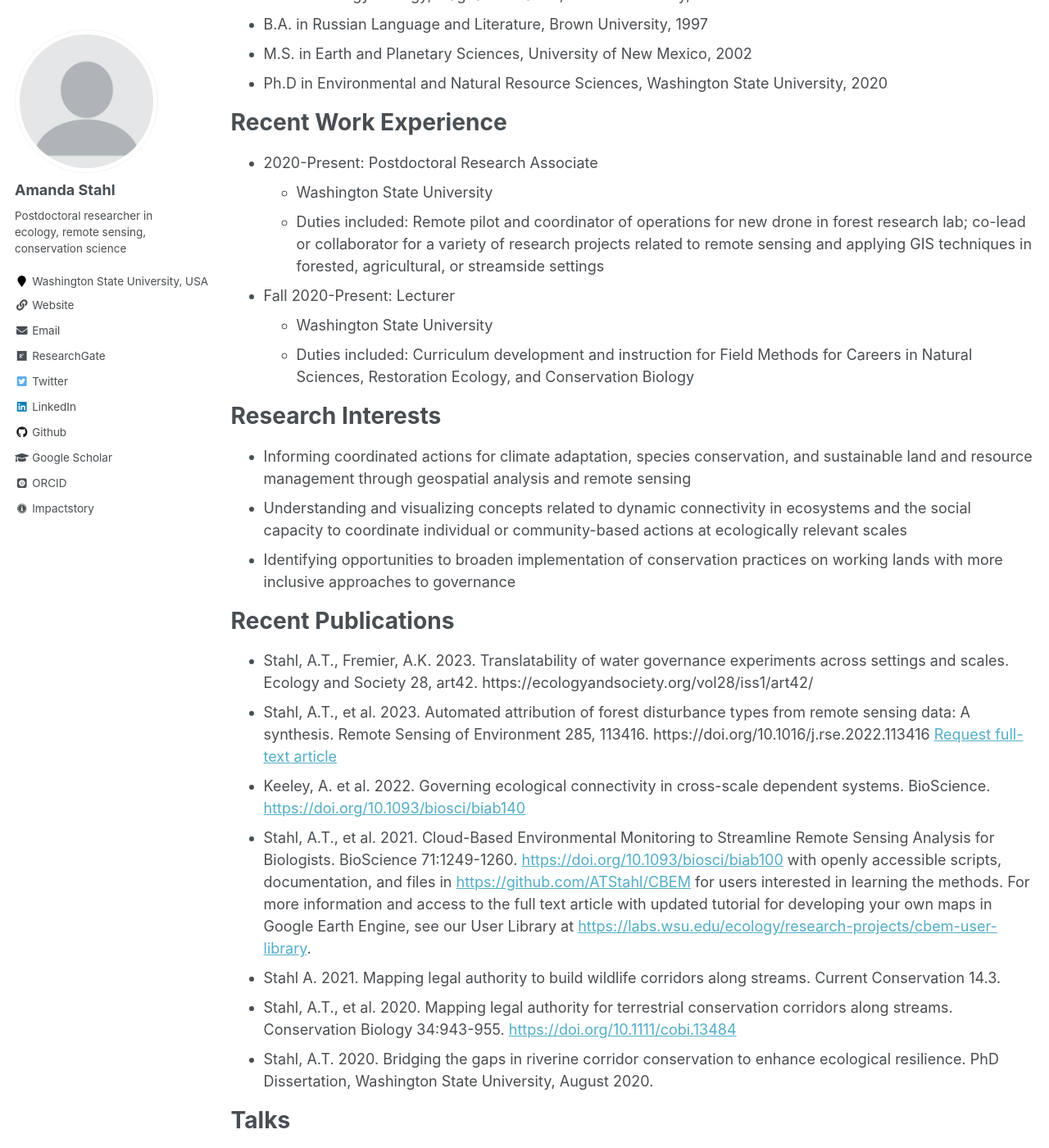
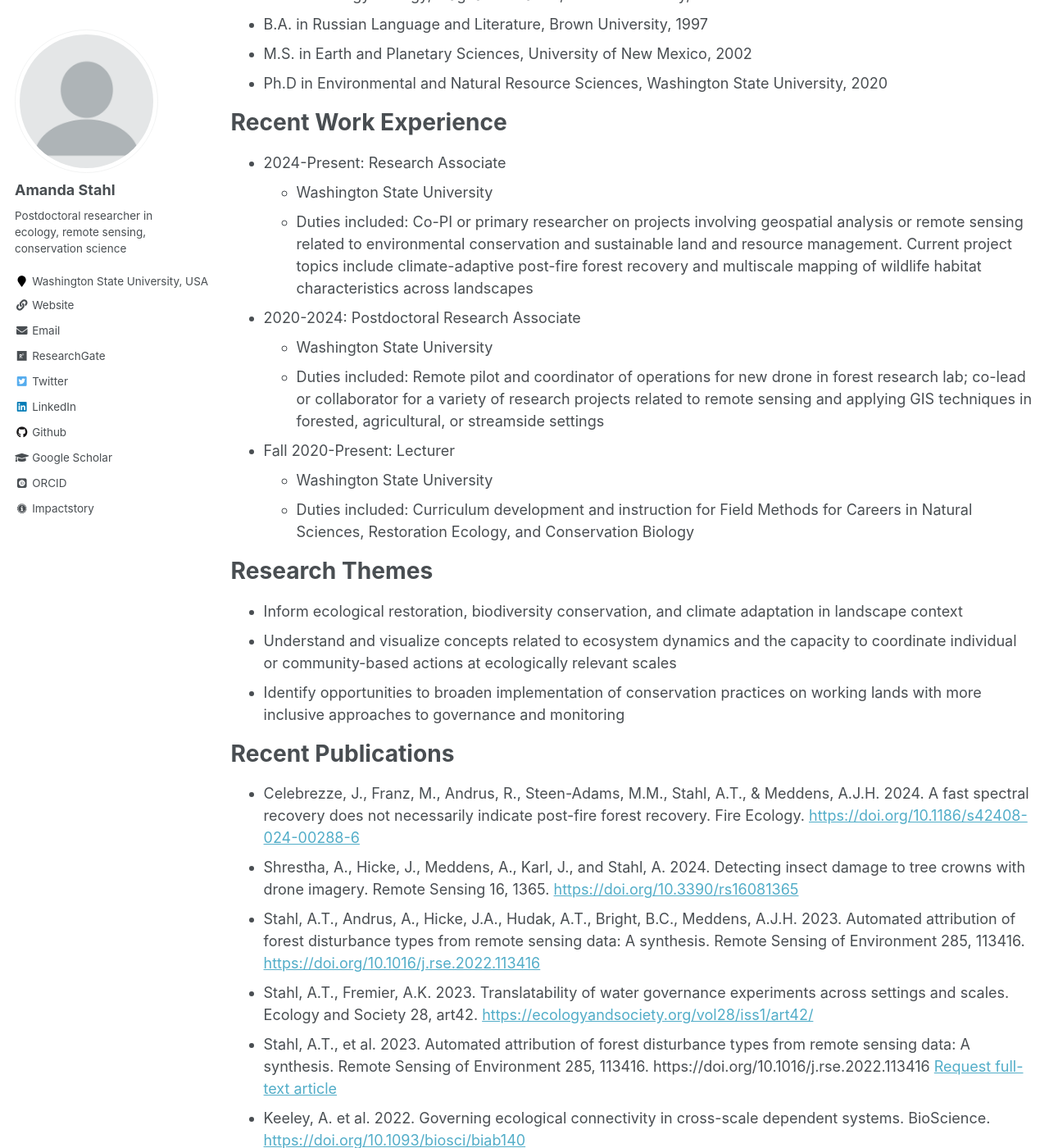
Before and after one commit to ATStahl/ATSpages, a Jekyll site: the page built from _pages/cv.md, in a window 1280 px wide and 1400 px high, scrolled down 232 px. Shown: the whole window at 82% size. Built offline with Jekyll 4.4.1, drawn with Linux system fonts in a browser that asks for light colours; some web fonts are replaced.

Commit message:
Update cv.md
June 2024 update

```diff
--- a/_pages/cv.md
+++ b/_pages/cv.md
@@ -18,7 +18,11 @@ Education
 
 Recent Work Experience
 ======
-* 2020-Present: Postdoctoral Research Associate
+* 2024-Present: Research Associate
+  * Washington State University
+  * Duties included: Co-PI or primary researcher on projects involving geospatial analysis or remote sensing related to environmental conservation and sustainable land and resource management. Current project topics include climate-adaptive post-fire forest recovery and multiscale mapping of wildlife habitat characteristics across landscapes
+
+* 2020-2024: Postdoctoral Research Associate
   * Washington State University
   * Duties included: Remote pilot and coordinator of operations for new drone in forest research lab; co-lead or collaborator for a variety of research projects related to remote sensing and applying GIS techniques in forested, agricultural, or streamside settings
 
@@ -26,17 +30,20 @@ Recent Work Experience
   * Washington State University
   * Duties included: Curriculum development and instruction for Field Methods for Careers in Natural Sciences, Restoration Ecology, and Conservation Biology
 
+Research Themes
+======
+  * Inform ecological restoration, biodiversity conservation, and climate adaptation in landscape context
+  * Understand and visualize concepts related to ecosystem dynamics and the capacity to coordinate individual or community-based actions at ecologically relevant scales
+  * Identify opportunities to broaden implementation of conservation practices on working lands with more inclusive approaches to governance and monitoring
 
-Research Interests
-======
-* Informing coordinated actions for climate adaptation, species conservation, and sustainable land and resource management through geospatial analysis and remote sensing
-* Understanding and visualizing concepts related to dynamic connectivity in ecosystems and the social capacity to coordinate individual or community-based actions at ecologically relevant scales
-* Identifying opportunities to broaden implementation of conservation practices on working lands with more inclusive approaches to governance
 
 
 Recent Publications
 ======
-* Stahl, A.T., Fremier, A.K. 2023. Translatability of water governance experiments across settings and scales. Ecology and Society 28, art42. https://ecologyandsociety.org/vol28/iss1/art42/
+* Celebrezze, J., Franz, M., Andrus, R., Steen-Adams, M.M., Stahl, A.T., & Meddens, A.J.H. 2024. A fast spectral recovery does not necessarily indicate post-fire forest recovery. Fire Ecology. <a href="https://doi.org/10.1186/s42408-024-00288-6">https://doi.org/10.1186/s42408-024-00288-6</a>
+* Shrestha, A., Hicke, J., Meddens, A., Karl, J., and Stahl, A. 2024. Detecting insect damage to tree crowns with drone imagery. Remote Sensing 16, 1365. <a href="https://doi.org/10.3390/rs16081365">https://doi.org/10.3390/rs16081365</a>
+* Stahl, A.T., Andrus, A., Hicke, J.A., Hudak, A.T., Bright, B.C., Meddens, A.J.H. 2023. Automated attribution of forest disturbance types from remote sensing data: A synthesis. Remote Sensing of Environment 285, 113416. <a href="https://doi.org/10.1016/j.rse.2022.113416">https://doi.org/10.1016/j.rse.2022.113416</a>
+* Stahl, A.T., Fremier, A.K. 2023. Translatability of water governance experiments across settings and scales. Ecology and Society 28, art42. <a href="https://ecologyandsociety.org/vol28/iss1/art42/">https://ecologyandsociety.org/vol28/iss1/art42/</a>
 * Stahl, A.T., et al. 2023. Automated attribution of forest disturbance types from remote sensing data: A synthesis. Remote Sensing of Environment 285, 113416. https://doi.org/10.1016/j.rse.2022.113416 <a href ="https://www.researchgate.net/publication/366839873_Automated_attribution_of_forest_disturbance_types_from_remote_sensing_data_A_synthesis?_sg%5B0%5D=hsidnPjRw_zf7617qsqC1crHsFBBYDl6KQ24VQswswUvMKtYkTauErhc4C2z48b4RXEumdZ63sjk0X9qQM5JXM3RINqJqm7dF_I0tES5.pbgfU6l0ci3EuN0h3EjlggSZZ6bQWxpzhLk802Aq0wVolo4WaX09uvNcH47u7Nhg3bHBUNr2BZZH9DqGZxa5sw">Request full-text article</a>
 * Keeley, A. et al. 2022. Governing ecological connectivity in cross-scale dependent systems. BioScience. <a href="https://academic.oup.com/bioscience/advance-article-abstract/doi/10.1093/biosci/biab140/6510171">https://doi.org/10.1093/biosci/biab140</a>
 * Stahl, A.T., et al. 2021. Cloud-Based Environmental Monitoring to Streamline Remote Sensing Analysis for Biologists. BioScience 71:1249-1260. <a href="https://doi.org/10.1093/biosci/biab100">https://doi.org/10.1093/biosci/biab100</a> with openly accessible scripts, documentation, and files in <a href="https://github.com/ATStahl/CBEM">https://github.com/ATStahl/CBEM</a> for users interested in learning the methods. For more information and access to the full text article with updated tutorial for developing your own maps in Google Earth Engine, see our User Library at <a href="https://labs.wsu.edu/ecology/research-projects/cbem-user-library/">https://labs.wsu.edu/ecology/research-projects/cbem-user-library</a>.
```
